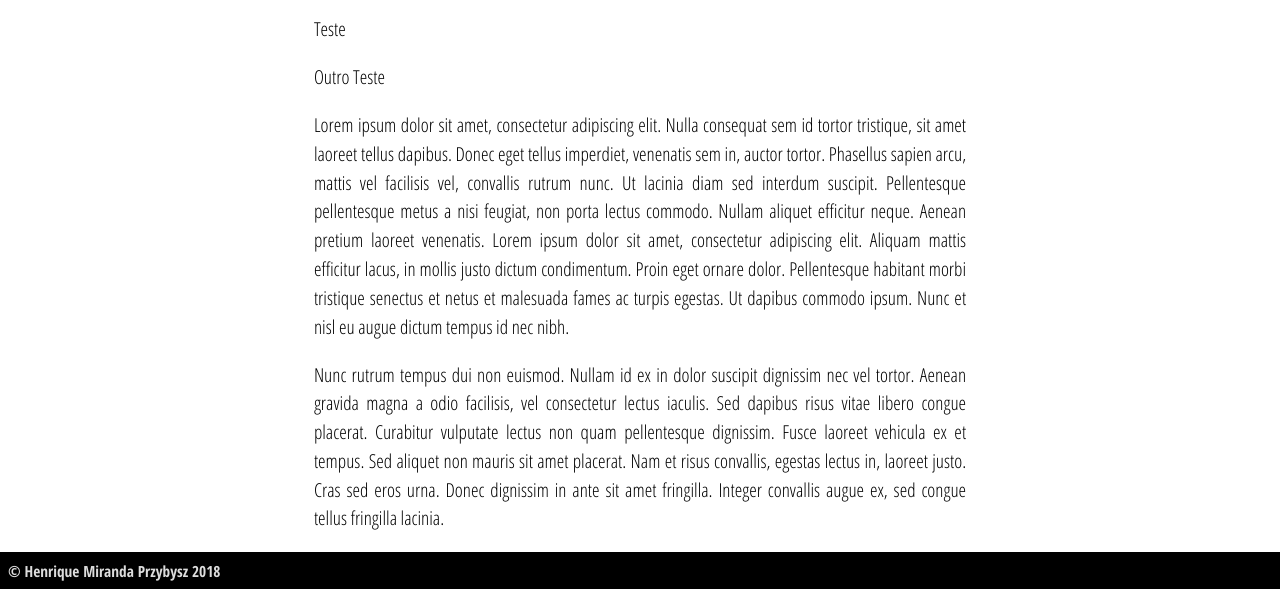
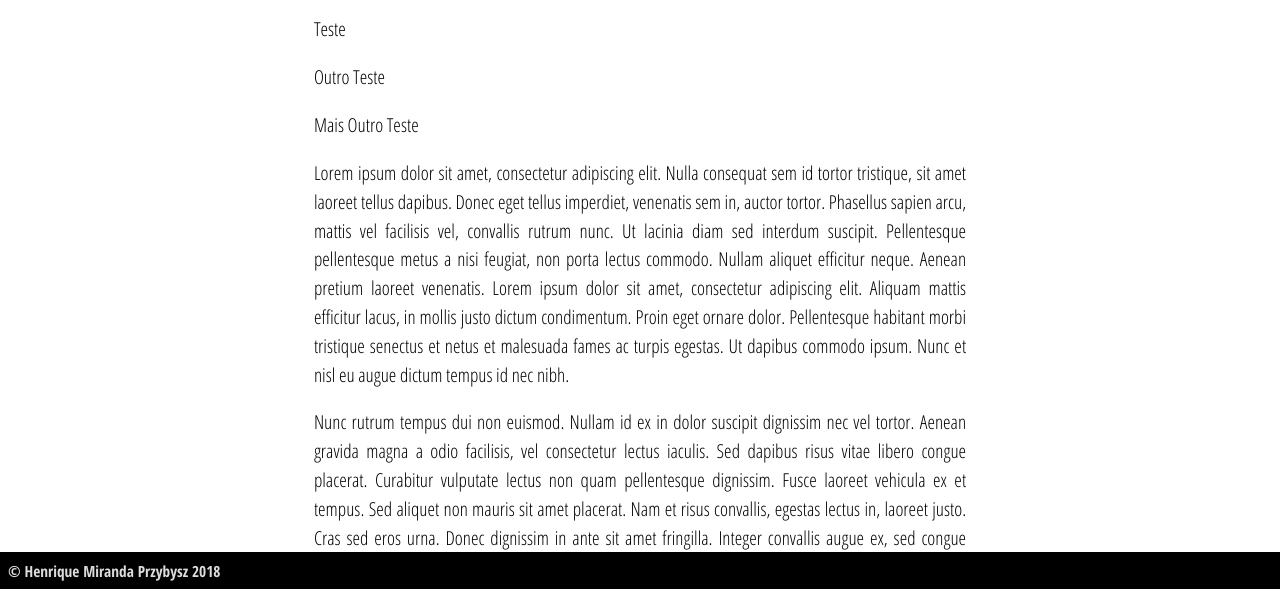
Before and after one commit to Henriquecrono/meu_site, a plain HTML site: page sobre_mim.html in a window 1280 px wide. Shown: the part 209-798 px from the top of the page. Drawn offline with Linux system fonts and the light colour scheme.

Commit message:
mais outro teste

```diff
--- a/sobre_mim.html
+++ b/sobre_mim.html
@@ -27,6 +27,7 @@
 
 			<p>Teste</p>
 			<p>Outro Teste</p>
+			<p>Mais Outro Teste</p>
             <p>Lorem ipsum dolor sit amet, consectetur adipiscing elit. Nulla consequat sem id tortor tristique, sit amet laoreet tellus dapibus. Donec eget tellus imperdiet, venenatis sem in, auctor tortor. Phasellus sapien arcu, mattis vel facilisis vel, convallis rutrum nunc. Ut lacinia diam sed interdum suscipit. Pellentesque pellentesque metus a nisi feugiat, non porta lectus commodo. Nullam aliquet efficitur neque. Aenean pretium laoreet venenatis. Lorem ipsum dolor sit amet, consectetur adipiscing elit. Aliquam mattis efficitur lacus, in mollis justo dictum condimentum. Proin eget ornare dolor. Pellentesque habitant morbi tristique senectus et netus et malesuada fames ac turpis egestas. Ut dapibus commodo ipsum. Nunc et nisl eu augue dictum tempus id nec nibh.</p>
 
             <p>Nunc rutrum tempus dui non euismod. Nullam id ex in dolor suscipit dignissim nec vel tortor. Aenean gravida magna a odio facilisis, vel consectetur lectus iaculis. Sed dapibus risus vitae libero congue placerat. Curabitur vulputate lectus non quam pellentesque dignissim. Fusce laoreet vehicula ex et tempus. Sed aliquet non mauris sit amet placerat. Nam et risus convallis, egestas lectus in, laoreet justo. Cras sed eros urna. Donec dignissim in ante sit amet fringilla. Integer convallis augue ex, sed congue tellus fringilla lacinia.</p>
```
